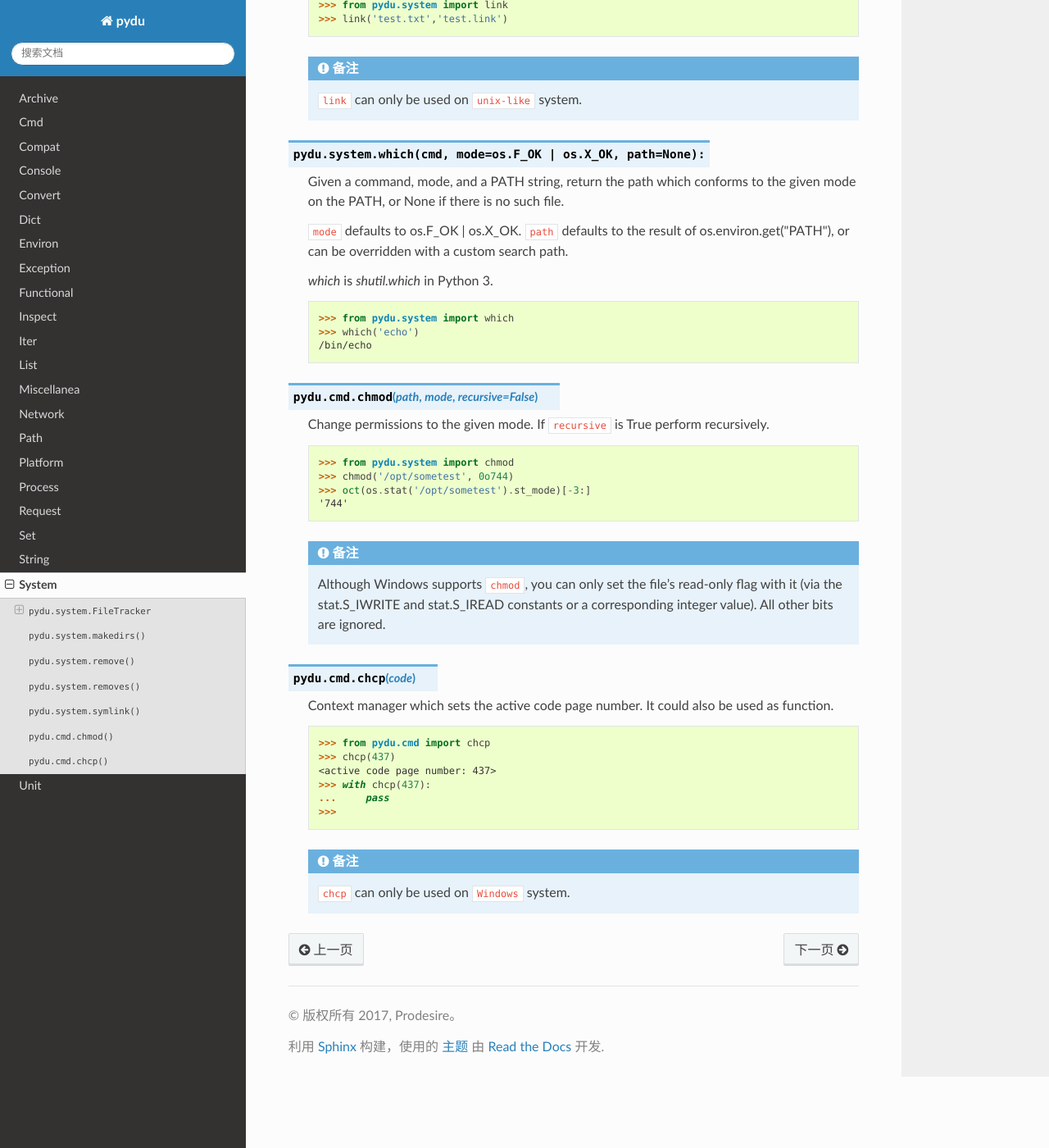
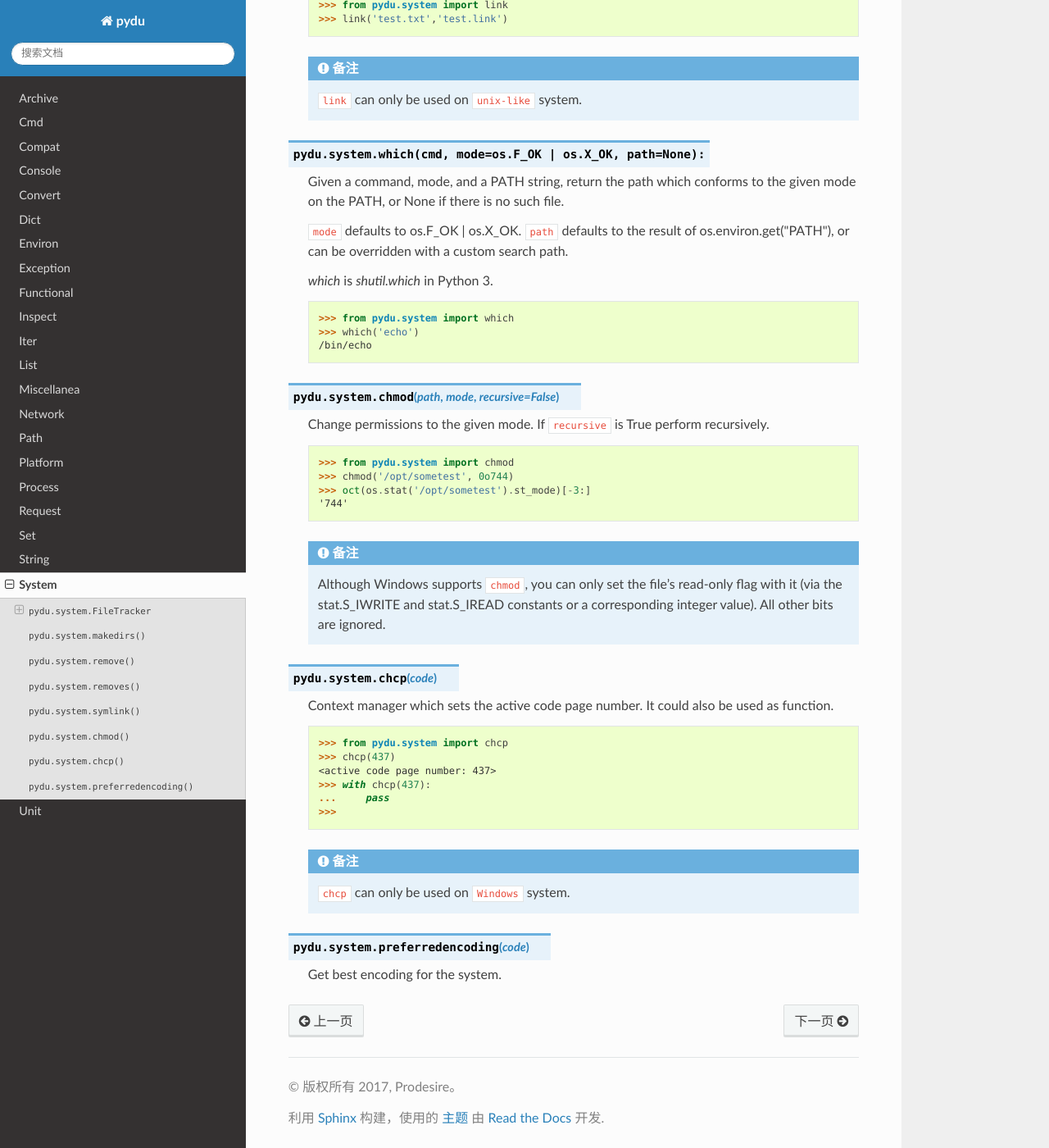
Before and after one commit to flaggo/pydu-zh, a Sphinx documentation site: the page built from docs/system.rst, in a window 1280 px wide and 1400 px high, scrolled down 2977 px. Shown: the whole window at 82% size. Built offline with Sphinx 7.4.7 and the Read the Docs theme 2.0.0, drawn with Linux system fonts in a browser that asks for light colours.

Commit message:
更新对system.preferredencoding的翻译

```diff
--- a/docs/system.rst
+++ b/docs/system.rst
@@ -165,7 +165,7 @@ Utils for handling system, like to track file, make directory, link and so on.
     /bin/echo
 
 
-.. py:function:: pydu.cmd.chmod(path, mode, recursive=False)
+.. py:function:: pydu.system.chmod(path, mode, recursive=False)
 
     Change permissions to the given mode.
     If ``recursive`` is True perform recursively.
@@ -180,12 +180,12 @@ Utils for handling system, like to track file, make directory, link and so on.
         or a corresponding integer value). All other bits are ignored.
 
 
-.. py:function:: pydu.cmd.chcp(code)
+.. py:function:: pydu.system.chcp(code)
 
     Context manager which sets the active code page number.
     It could also be used as function.
 
-    >>> from pydu.cmd import chcp
+    >>> from pydu.system import chcp
     >>> chcp(437)
     <active code page number: 437>
     >>> with chcp(437):
@@ -193,3 +193,8 @@ Utils for handling system, like to track file, make directory, link and so on.
     >>>
 
     .. note:: ``chcp`` can only be used on ``Windows`` system.
+
+
+.. py:function:: pydu.system.preferredencoding(code)
+
+    Get best encoding for the system.
```
Also changed, not shown: 1 other file.
